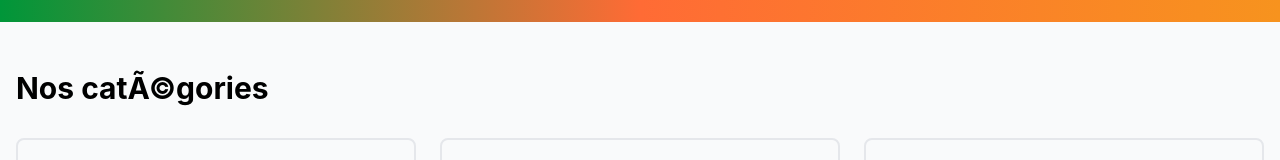
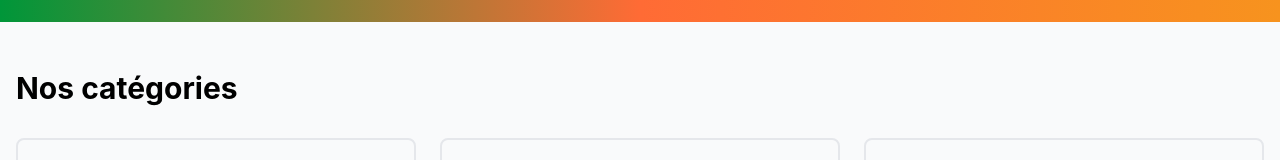
Before and after one commit to jeandirel/auto-immo, a React (Vite) app: page / in a window 1280 px wide. Shown: the part 432-592 px from the top of the page. Built offline with nearby package versions, Linux system fonts and the light colour scheme.

Commit message:
fix: correct encoding for 'Nos catégories' heading

```diff
--- a/src/App.jsx
+++ b/src/App.jsx
@@ -284,7 +284,7 @@
 
             {/* catÃ©gories */}
             <div className="container mx-auto px-4 py-12">
-                <h2 className="text-3xl font-bold mb-8">Nos catÃ©gories</h2>
+                <h2 className="text-3xl font-bold mb-8">Nos catégories</h2>
                 <div className="grid grid-cols-1 md:grid-cols-3 gap-6">
                     {CATEGORIES.map(cat => {
                         const Icon = cat.icon
```
